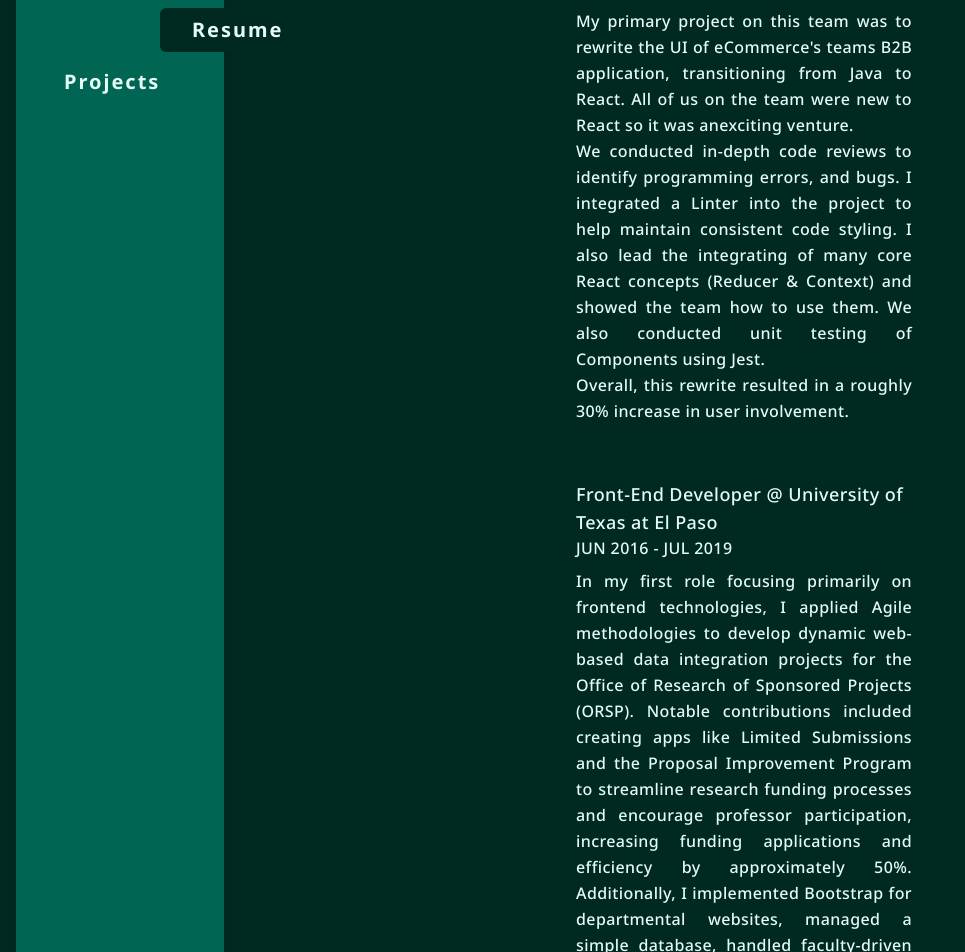
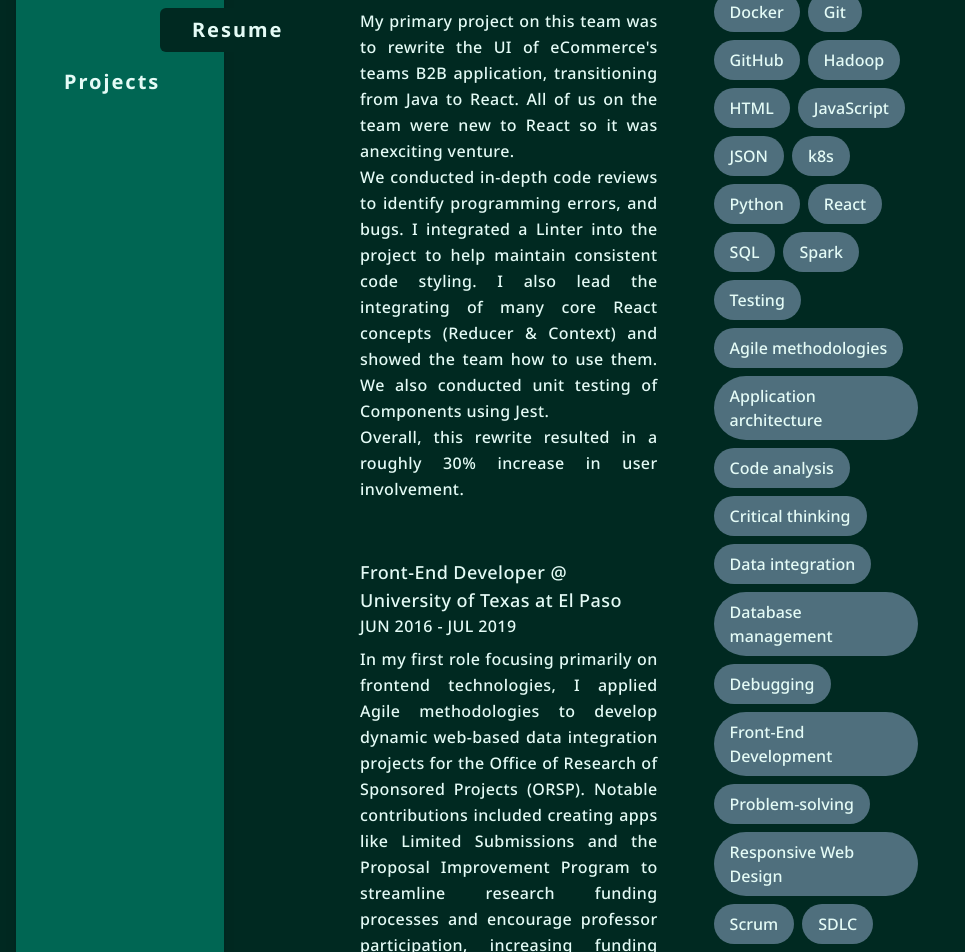
Before and after one commit to RAWoiwode/rawpertoire, a Next.js app: page /resume in a window 1280 px wide. Shown: the part 160-1112 px from the top of the page, without its empty margins (0-965 px from the left). Built offline with nearby package versions, Linux system fonts and the light colour scheme.

Commit message:
Creating SkillPill component to show relevant skills for the resume

```diff
--- /dev/null
+++ b/app/resume/components/SkillPill.tsx
@@ -0,0 +1,44 @@
+const skillItems = [
+  "AWS Services",
+  "Bootstrap",
+  "CSS",
+  "Docker",
+  "Git",
+  "GitHub",
+  "Hadoop",
+  "HTML",
+  "JavaScript",
+  "JSON",
+  "k8s",
+  "Python",
+  "React",
+  "SQL",
+  "Spark",
+  "Testing",
+  "Agile methodologies",
+  "Application architecture",
+  "Code analysis",
+  "Critical thinking",
+  "Data integration",
+  "Database management",
+  "Debugging",
+  "Front-End Development",
+  "Problem-solving",
+  "Responsive Web Design",
+  "Scrum",
+  "SDLC",
+  "TDD",
+  "UI/UX design and development",
+  "Web development",
+];
+
+// TODO: Possibly make a 'Pills' comp that handles the alignment, data, and movement of the pills
+const SkillPill = () => {
+  return skillItems.map((item) => (
+    <span key={item} className="rounded-full bg-secondary-600 px-4 py-2">
+      {item}
+    </span>
+  ));
+};
+
+export default SkillPill;
--- a/app/resume/page.tsx
+++ b/app/resume/page.tsx
@@ -1,4 +1,5 @@
 import JobCard from "./components/JobCard";
+import SkillPill from "./components/SkillPill";
 
 const resumeItems = [
   {
@@ -20,7 +21,8 @@ const resumeItems = [
 
 const Resume = () => {
   return (
-    <div className="mx-auto w-2/5 space-y-2 p-4">
+    <div className="ml-24 flex">
+      <div className="w-2/5 space-y-2 p-4">
         {resumeItems.map((item) => (
           <JobCard
             key={item.title}
@@ -30,6 +32,10 @@ const Resume = () => {
           />
         ))}
       </div>
+      <div className="flex w-1/4 flex-wrap content-start gap-2 p-4">
+        <SkillPill />
+      </div>
+    </div>
   );
 };
 
```
Lines whose indentation alone changed are shown as unchanged.
